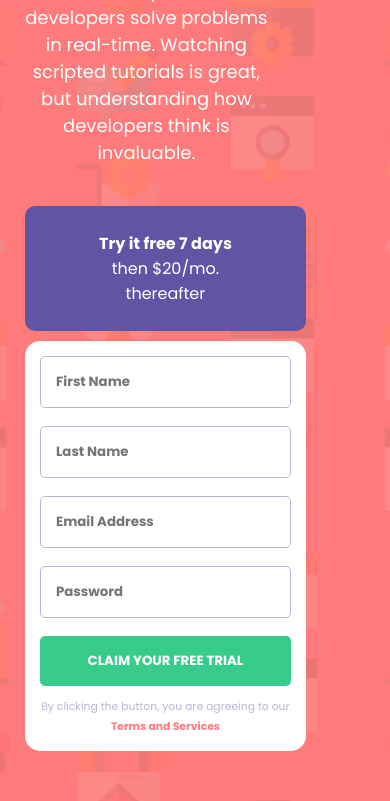
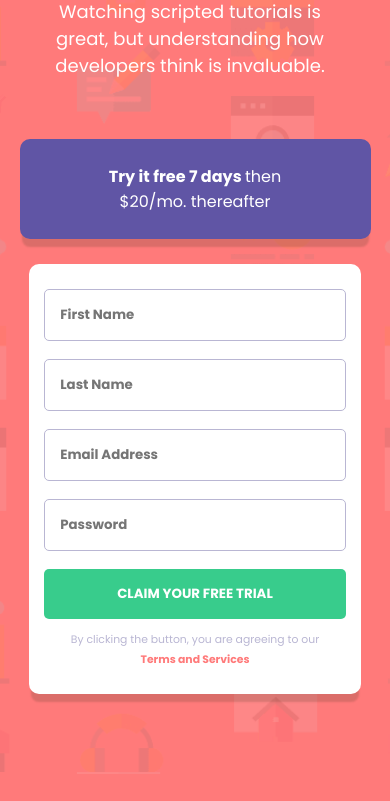
Before and after one commit to Jozz77/Learn-To-Code-Design-Page, a plain HTML site: page index.html in a window 390 px wide. Shown: the part 268-1069 px from the top of the page. After the commit the page ends 1042 px from the top, so only its background shows below. Drawn offline with Linux system fonts and the light colour scheme.

Commit message:
Update style.css

```diff
--- a/style.css
+++ b/style.css
@@ -87,13 +87,15 @@ input[type="submit"]{
     border-radius: 10px;
     font-family:'Poppins', sans-serif;
     font-weight: 400;
+    box-shadow: 0 10px 2px -2px rgba(7, 34, 7, 0.144);
 }
 .forms{
     background-color: white;
     padding: 35px;
     margin-right: 90px;
-    margin-top: 10px;
+    margin-top: 20px;
     border-radius: 15px;
+    box-shadow: 0 10px 2px -2px rgba(7, 34, 7, 0.144);
 }
 .forms p{
     text-align: center;
@@ -124,10 +126,10 @@ a{
         display: flex;
         flex-direction: column;
         margin-top: 70px;
-        margin-left: 20px;
-        margin-right: 20px;
+        margin-left: auto;
+        margin-right: auto;
         margin-bottom: 50px;
-        width: 80%;
+        width: 100%;
         align-items: center;
     }
     .together{
@@ -137,7 +139,7 @@ a{
         padding-top: 40px;
         margin-right: 0px;
         padding-left: 0px;
-        width: 110%;
+        width: 100%;
 
     }
     h1{
@@ -149,22 +151,25 @@ a{
         padding-top: 0px;
         padding-left: 45px;
         padding-bottom: 20px;
+        margin-bottom: 5px;
 
     }
     .learn p{
         font-family: 'Poppins', sans-serif;
         font-weight: 400;
         color: white;
-        width: 90%;
+        width: 100%;
         font-size: large;
-        padding-left: 20px;
+        padding-left: 40px;
         text-align: center;
         justify-content: center;
+        margin: 0 auto;
     }
     .second{
-        padding-top: 40px;
-        margin-right: 0px;
-        margin-left: 10px;
+        padding-top: 60px;
+        margin: 0 auto;
+        width: 100%;
+        padding-bottom: 30px;
     }
     input{
         display: block;
@@ -195,14 +200,19 @@ a{
         border-radius: 10px;
         font-family:'Poppins', sans-serif;
         font-weight: 400;
+        margin: 0 auto;
+        box-shadow: 0 10px 2px -2px rgba(7, 34, 7, 0.144);
     }
     .forms{
         background-color: white;
-        padding: 15px;
-        margin-right: 0px;
-        margin-top: 10px;
-        border-radius: 15px;
-        width: 90%;
+        padding: 25px 15px;
+        margin-right: auto;
+        margin-left: auto;
+        margin-top: 25px;
+        border-radius: 10px;
+        width: 85%;
+        box-shadow: 0 10px 2px -2px rgba(7, 34, 7, 0.144);
+
     }
     .forms p{
         text-align: center;
@@ -210,6 +220,7 @@ a{
         font-family:'Poppins', sans-serif;
         font-weight: 400;
         font-size: small;
+        margin: 0 25px;
     }
     a{
         color: hsl(0, 100%, 74%);
```
